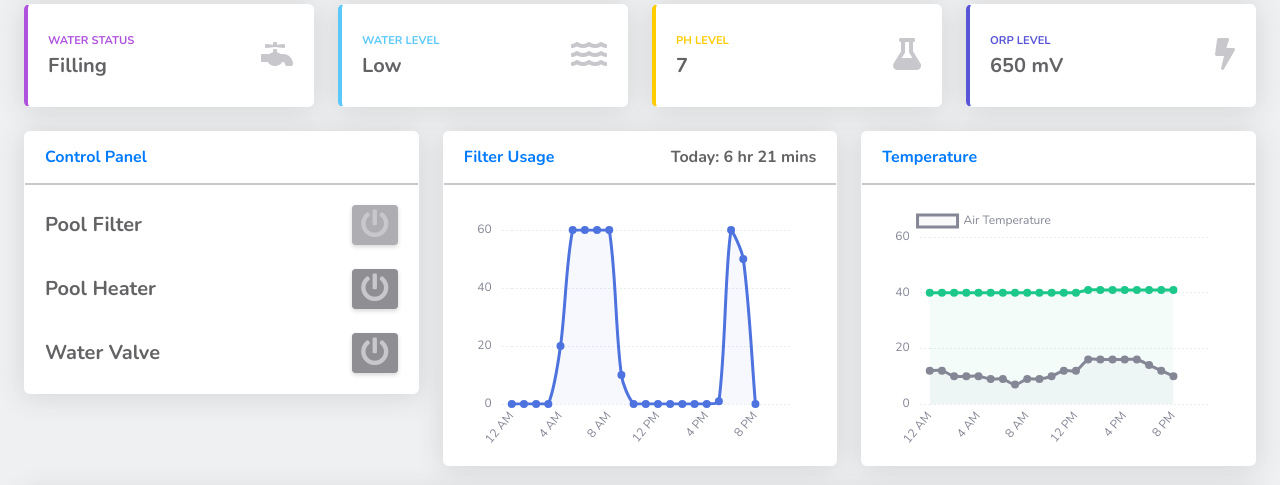
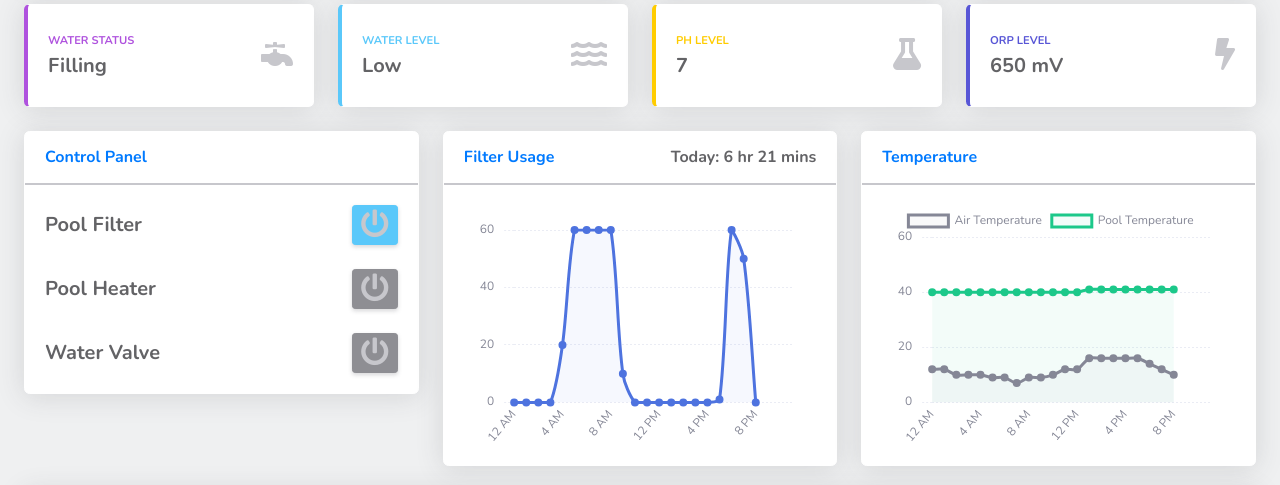
Before and after one commit to andrewsiemer/PoolCon, a FastAPI app: page / in a window 1280 px wide, with the pointer over the restyled element. Shown: the part 204-689 px from the top of the page. Run offline with FastAPI, Linux system fonts and the light colour scheme; some libraries are stand-ins or nearby versions.

Commit message:
Update btn-active:hover color

```diff
--- a/static/css/custom.css
+++ b/static/css/custom.css
@@ -208,8 +208,8 @@ body {
 }
 
 .btn-active:hover {
-    background-color: var(--gray2);
-    border-color: var(--gray2);
+    background-color: var(--teal);
+    border-color: var(--teal);
 }
 
 .btn-red {
```
